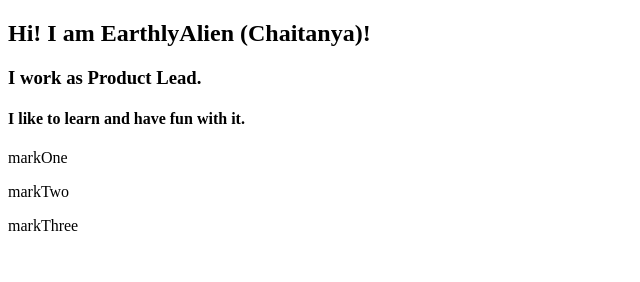
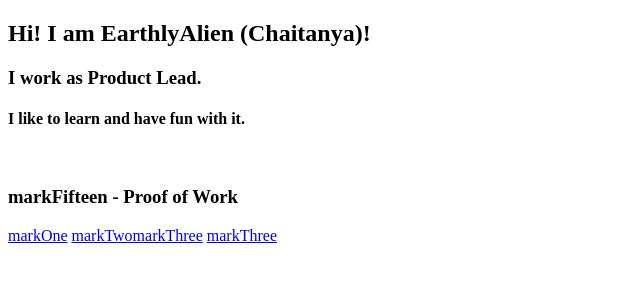
Before and after one commit to EarthlyAlien/portfolio-site, a plain HTML site: page index.html in a window 1280 px wide. Shown: the whole page, without its empty margins (0-640 px from the left). Drawn offline with Linux system fonts and the light colour scheme.

Commit message:
refact - code

```diff
--- a/index.html
+++ b/index.html
@@ -10,11 +10,10 @@
     <h2> Hi! I am EarthlyAlien (Chaitanya)!</h2>
     <h3> I work as Product Lead. </h3>
     <h4> I like to learn and have fun with it. </h4>
-    <p> markOne </p>
-    <a href="https://replit.com/@ChaitanyaVankad/MarkOne?embed=True"></a>
-    <p> markTwo </p>
-    <a href="https://replit.com/@ChaitanyaVankad/MarkTwo?embed=True"></a>
-    <p> markThree </p>
-    <a href="https://github.com/EarthlyAlien/markThree"></a>
+    <br>
+    <h3> markFifteen - Proof of Work </h3>
+    <a href="https://replit.com/@ChaitanyaVankad/MarkOne?embed=True">markOne</a>
+    <a href="https://replit.com/@ChaitanyaVankad/MarkTwo?embed=True">markTwomarkThree</a>
+    <a href="https://github.com/EarthlyAlien/markThree">markThree</a>
 </body>
 </html>
```
